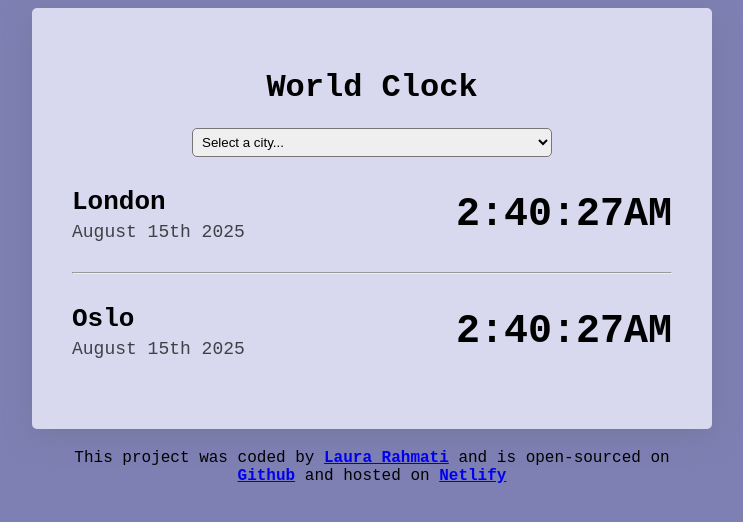
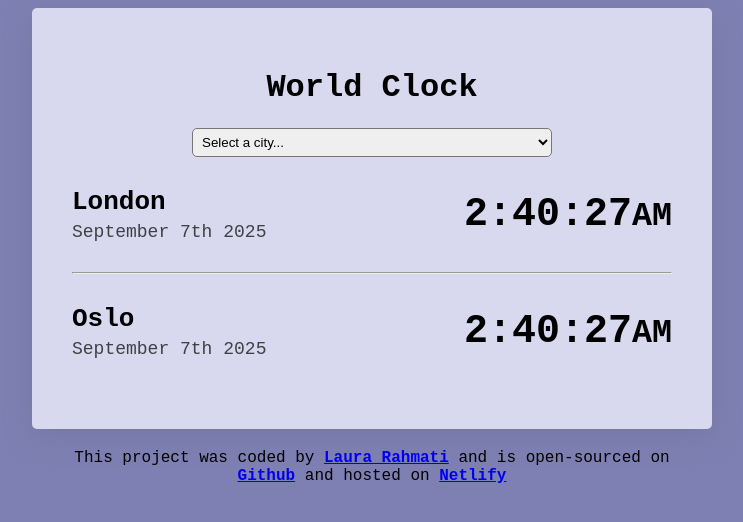
Before and after one commit to Laux0/World-clock, a plain HTML site: page index.html in a window 1280 px wide. Shown: the whole page, without its empty margins (268-1011 px from the left). Drawn offline with nearby package versions, Linux system fonts and the light colour scheme.

Commit message:
Used moment to replace and format the city dates

```diff
--- a/index.html
+++ b/index.html
@@ -24,7 +24,7 @@
           <div class="city-date">August 12th 2025</div>
         </div>
         <div class="city-right">
-          <div class="city-time">1:40:27<span class="am-pm">AM</span></div>
+          <div class="city-time">1:40:27<small>AM</small></div>
         </div>
       </div>
       <hr />
--- a/src/index.js
+++ b/src/index.js
@@ -1,11 +1,11 @@
 let londonElement = document.querySelector("#london");
 let londonDateElement = londonElement.querySelector(".city-date");
 let londonTimeElement = londonElement.querySelector(".city-time");
-londonDateElement.innerHTML = "August 15th 2025";
-londonTimeElement.innerHTML = "2:40:27AM";
+londonDateElement.innerHTML = moment().format("MMMM Do YYYY");
+londonTimeElement.innerHTML = "2:40:27<small>AM</small>";
 
 let osloElement = document.querySelector("#oslo");
 let osloDateElement = osloElement.querySelector(".city-date");
 let osloTimeElement = osloElement.querySelector(".city-time");
-osloDateElement.innerHTML = "August 15th 2025";
-osloTimeElement.innerHTML = "2:40:27AM";
+osloDateElement.innerHTML = moment().format("MMMM Do YYYY");
+osloTimeElement.innerHTML = "2:40:27<small>AM</small>";
```
